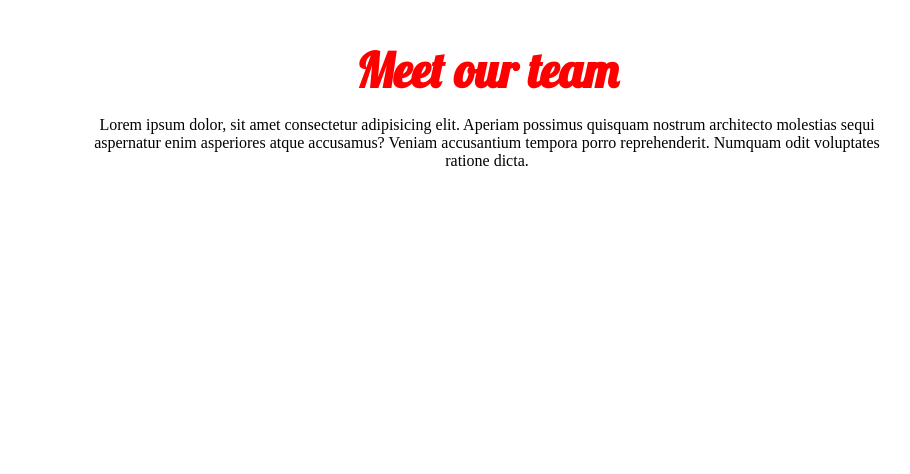
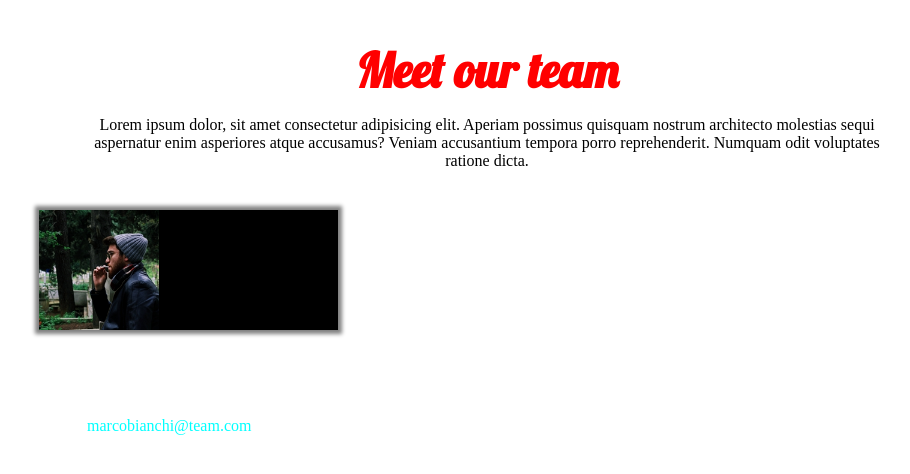
Before and after one commit to SevenErol/html-css-float-cards, a plain HTML site: page index.html in a window 1280 px wide. Shown: the whole page, without its empty margins (153-1063 px from the left). Drawn offline with nearby package versions, Linux system fonts and the light colour scheme; a web font is replaced by a local one.

Commit message:
first profile applied

```diff
--- a/assets/style.css
+++ b/assets/style.css
@@ -19,14 +19,63 @@
     padding: 2.5rem;
 }
 
-#site_header > h1 {
+#site_header>h1 {
     color: var(--title-color);
     padding-bottom: 1rem;
     font-family: 'Lobster', cursive;
     font-size: 3rem;
 }
 
-#site_header > p {
+#site_header>p {
     font-family: 'Source Serif Pro', serif;
 }
+
 /* #endregion header  */
+
+.clearfix::after {
+    content: "";
+    display: table;
+    clear: both;
+}
+
+.col_3 {
+    width: calc(100% / 3);
+    float: left;
+    box-shadow: 0rem 0rem 0.25rem 0.25rem grey;
+}
+
+img {
+    max-height: 100%;
+    float: left;
+    vertical-align: middle;
+}
+
+.profile {
+    height: 120px;
+    background-color: black;
+
+}
+
+.info {
+    display: inline-block;
+    margin-left: 2rem;
+    padding: 1rem;
+}
+
+.name  {
+    margin-bottom: 0.75rem;
+    color: white;
+    font-family: 'Oswald', sans-serif;
+}
+
+.work_position {
+    margin-bottom: 0.75rem;
+    color: white;
+    font-family: 'Alumni Sans Pinstripe', sans-serif;
+    font-size: 1.25rem;
+}
+
+a {
+    text-decoration: none;
+    color: aqua;
+}
--- a/index.html
+++ b/index.html
@@ -13,6 +13,12 @@
     <link rel="preconnect" href="https://fonts.googleapis.com">
     <link rel="preconnect" href="https://fonts.gstatic.com" crossorigin>
     <link href="https://fonts.googleapis.com/css2?family=Source+Serif+Pro&display=swap" rel="stylesheet">
+    <link rel="preconnect" href="https://fonts.googleapis.com">
+    <link rel="preconnect" href="https://fonts.gstatic.com" crossorigin>
+    <link href="https://fonts.googleapis.com/css2?family=Oswald:wght@600&display=swap" rel="stylesheet">
+    <link rel="preconnect" href="https://fonts.googleapis.com">
+    <link rel="preconnect" href="https://fonts.gstatic.com" crossorigin>
+    <link href="https://fonts.googleapis.com/css2?family=Alumni+Sans+Pinstripe:ital@1&display=swap" rel="stylesheet">
 </head>
 
 <body>
@@ -25,10 +31,37 @@
             <h1>Meet our team</h1>
 
             <p>Lorem ipsum dolor, sit amet consectetur adipisicing elit. Aperiam possimus quisquam nostrum architecto
-               molestias sequi aspernatur enim asperiores atque accusamus? Veniam accusantium tempora porro
-               reprehenderit. Numquam odit voluptates ratione dicta.
+                molestias sequi aspernatur enim asperiores atque accusamus? Veniam accusantium tempora porro
+                reprehenderit. Numquam odit voluptates ratione dicta.
             </p>
         </header>
+
+        <div class="row clearfix">
+
+            <div class="col_3 clearfix">
+
+                <div class="profile">
+
+                    <img src="./assets/img/male1.png" alt="Guy with leather jacket and hat">
+
+                    <div class="info">
+
+                        <div class="name">
+                            <p>MARCO BIANCHI</p>
+                        </div>
+                        <div class="work_position">
+                            <p>Designer</p>
+                        </div>
+                        <a href="#">marcobianchi@team.com</a>
+                    </div>
+
+                </div>
+
+            </div>
+
+
+
+        </div>
 
     </div>
 </body>
```
